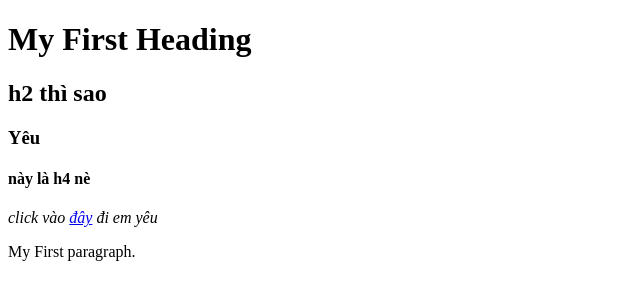
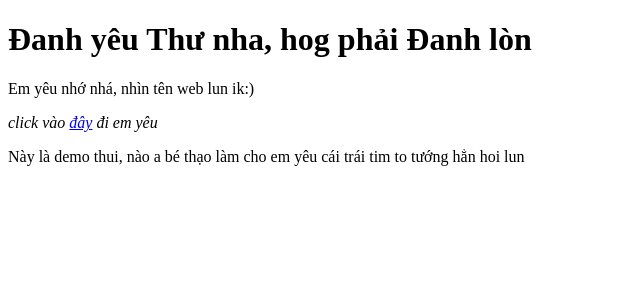
Before and after one commit to anhndhe19/tim, a plain HTML site: page index.html in a window 1280 px wide. Shown: the whole page, without its empty margins (0-640 px from the left). Drawn offline with Linux system fonts and the light colour scheme.

Commit message:
Add files via upload

```diff
--- a/index.html
+++ b/index.html
@@ -1,14 +1,13 @@
 <!DOCTYPE html>
 <html>
     <head>
-        <title>AYE</title>
+        <title>Đanh Yêu Thư</title>
     </head>
     <body>
-        <h1>My First Heading</h1>
-        <h2>h2 thì sao</h2>
-        <h3>Yêu</h3>
-        <h4>này là h4 nè</h4>
+        <h1>Đanh yêu Thư nha, hog phải Đanh lòn</h1>
+        <p>Em yêu nhớ nhá, nhìn tên web lun ik:)</p>
+
        <i>click vào <a href="https://hanoispiritofplace.com/wp-content/uploads/2016/07/hinh-nen-trai-tim-5.jpg">đây</a> đi em yêu</i>
-        <p>My First paragraph.</p>
+        <p>Này là demo thui, nào a bé thạo làm cho em yêu cái trái tim to tướng hẳn hoi lun</p>
     </body>
 </html>
```
